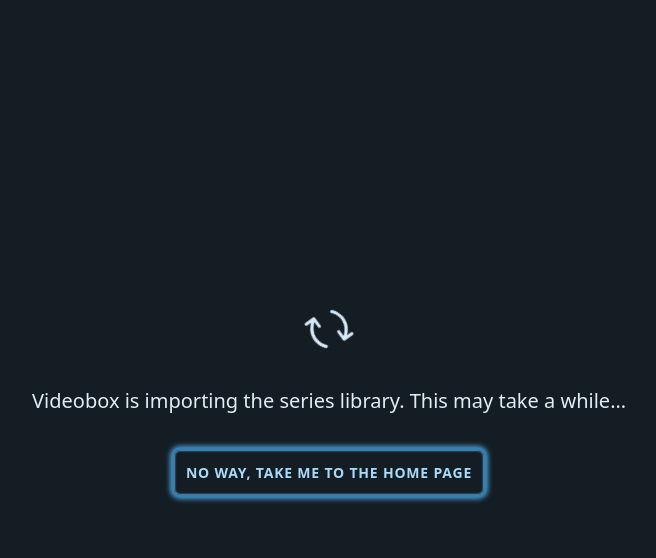
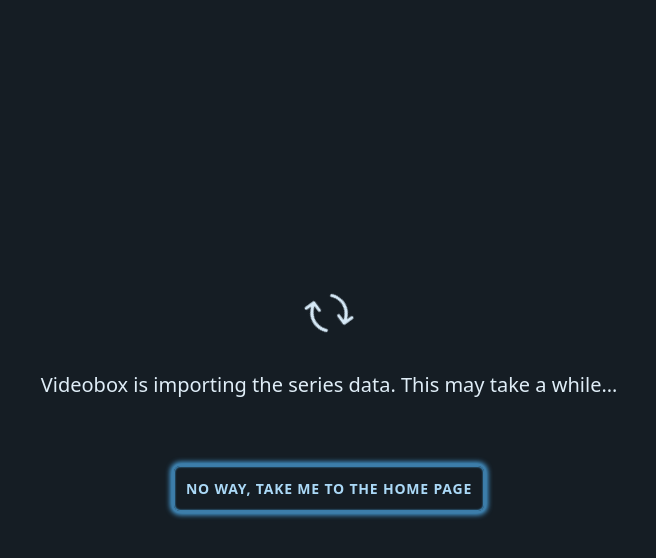
Before and after one commit to passiomatic/videobox, a Flask app: template videobox/templates/first-import.html in a window 1280 px wide. Shown: the top 558 px of the page, without its empty margins (311-967 px from the left). Run offline with Flask 3, Linux system fonts and the light colour scheme; the template is opened without the code that fills it, so the values that code supplies are empty.

Commit message:
Rough 'first import' page refactor

```diff
--- a/videobox/__init__.py
+++ b/videobox/__init__.py
@@ -73,9 +73,18 @@ def create_app(config_class=None):
         signal.signal(s, handle_signal)
 
     with app.app_context():
+        def on_update_progress(message, percent=0):
+            msg = announcer.format_sse(data=message, event='sync-progress')
+            announcer.announce(msg)
+
+        def on_update_done(message, alert):
+            msg = announcer.format_sse(data=message, event='sync-done')
+            announcer.announce(msg)
+            announcer.close()
+
         # Start immediately
-        sync.sync_worker = sync.SyncWorker(app.config["API_CLIENT_ID"])
-        # Do no keep syncing in DEBUG mode
+        sync.sync_worker = sync.SyncWorker(app.config["API_CLIENT_ID"], progress_callback=on_update_progress, done_callback=on_update_done)
+        # Do not keep syncing in DEBUG mode
         if not app.config['DEBUG']:
             sync.sync_worker.start()
 
--- a/videobox/static/app.js
+++ b/videobox/static/app.js
@@ -1,5 +1,4 @@
 const MIN_QUERY_LENGTH = 3;
-window.addEventListener("DOMContentLoaded", (event) => {
 
 function debounce(func, wait, immediate) {
     let timeout;
@@ -18,9 +17,8 @@ window.addEventListener("DOMContentLoaded", (event) => {
 
 var searchQuery = document.querySelector("#search-query");
 var searchSuggestions = document.querySelector("#search-suggestions");
-    //var serverAlertEl = document.querySelector("#server-alert");
 
-    Videobox = {
+var Videobox = {
 
     suggest: debounce(() => {
         var query = searchQuery.value;
@@ -133,4 +131,5 @@ window.addEventListener("DOMContentLoaded", (event) => {
         });
 }
 }
-})
+
+// window.Videobox = Videobox;
--- a/videobox/templates/_update-dialog.html
+++ b/videobox/templates/_update-dialog.html
@@ -1 +1 @@
-{# Returned HTML must be inline to work with SSE #}<div class="dialog-body dialog-body--toast"><form class="d-flex align-items-center" method="dialog"><img width="30" height="30" class="anim-spin icon mr-2" src="/static/icon-update.svg" alt=""><div class="text-sm">{{message}}</div></form></div>
+{# Returned HTML must be inline to work with SSE #}<div class="text-sm">{{message}}</div>
--- a/videobox/templates/first-import.html
+++ b/videobox/templates/first-import.html
@@ -13,17 +13,17 @@
 <body class="d-flex flex-column align-items-center justify-content-center" style="height: 100vh; gap: 2rem">
     <img class="icon anim-spin" width="50" height="50" aria-hidden="true" src="/static/icon-update.svg" alt="">
     <p class="text-lg">
-        Videobox is importing the series library. This may take a while&hellip;
+        Videobox is importing the series data. This may take a while&hellip;
     </p>
+    <div id="update-dialog">
+        {% include "_update-dialog.html" %}
+    </div>
     <a class="btn" href="{{ url_for('main.home') }}">No way, take me to the home page</a>
-    <!-- <dialog id="update-dialog">
-        {% include "_update-dialog.html" %}
-    </dialog> -->
-    <!-- <script>
+    <script>
         window.addEventListener("DOMContentLoaded", (event) => {
             Videobox.sync()
         })
-    </script> -->
+    </script>
 </body>
 
 {% endblock %}
```
Lines whose indentation alone changed are shown as unchanged.
